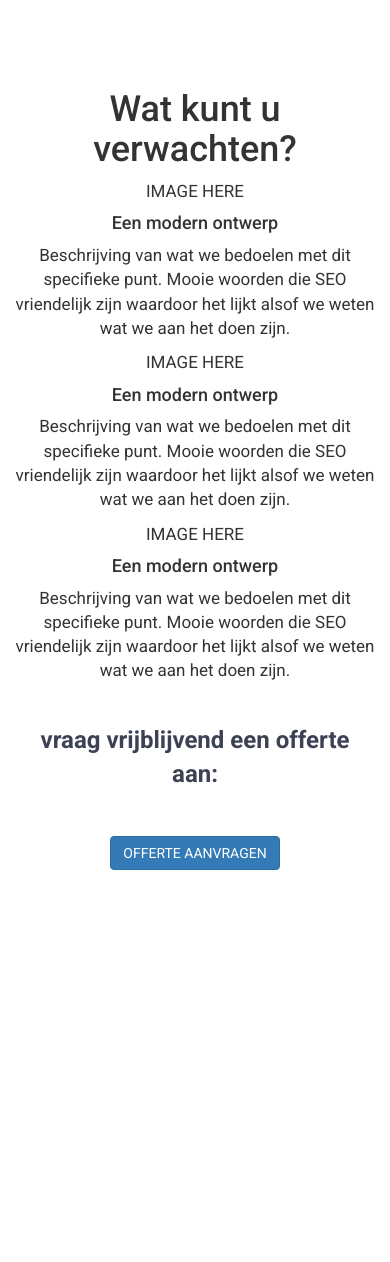
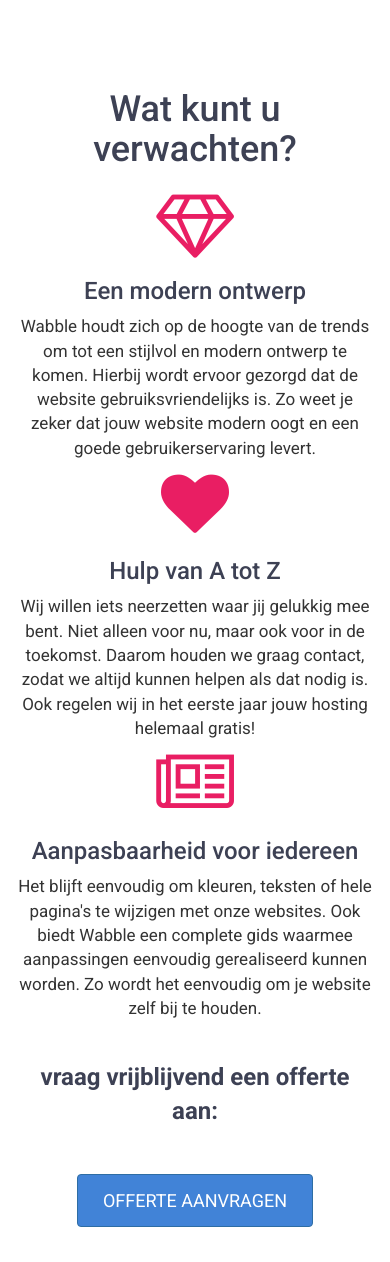
Before and after one commit to jwmvissering/Wabble-website, a PHP site: page /websites in a window 390 px wide. Shown: the part 1108-2370 px from the top of the page. Before the commit the page ends 1978 px from the top, so only its background shows below. Run offline with PHP 8.4, Linux system fonts and the light colour scheme; style sheets or scripts are compiled from the project's sources.

Commit message:
Added elements and changed text on services section websites.php. Added styling to it. No media queries yet.

```diff
--- a/scss/websites.scss
+++ b/scss/websites.scss
@@ -1,6 +1,19 @@
 $blue: #4183D7;
 $purple: #e91e63;
 $darkblue: #3d4154;
+
+/* text classes:
+  - primary: dark blue
+  - secondary: white
+  - highlight: purple
+*/
+.text-highlight {
+  color: $purple !important;
+}
+
+.text-primary {
+  color: $darkblue !important;
+}
 
 .quoteblck {
   margin-top: 70px;
@@ -40,10 +53,17 @@ $darkblue: #3d4154;
   color: #ffffff;
 }
 
-.cnt-websites h1 {
-  padding-bottom: 0.3em;
+.cnt-websites h1,
+.cnt-expectations h1 {
+  padding-bottom: 0.3em !important;
 }
 
 .web-intro {
   padding-bottom: 30px;
 }
+
+.btn-atn {
+  padding: 13px 25px;
+  font-size: 18px;
+  background-color: $blue;
+}
--- a/websites.php
+++ b/websites.php
@@ -65,24 +65,30 @@
 
 <section class="content cnt-expectations text-center">
     <div class="container">
-        <h1>Wat kunt u verwachten?</h1>
+        <h1 class="text-primary">Wat kunt u verwachten?</h1>
         <div class="row">
             <div class="col-md-4 services">
-                <p>IMAGE HERE</p>
-                <h4>Een modern ontwerp</h4>
-                <p>Beschrijving van wat we bedoelen met dit specifieke punt. Mooie woorden die SEO vriendelijk zijn waardoor het lijkt alsof we weten wat we aan het doen zijn. </p>
+                <i class="fa fa-4x fa-diamond text-highlight" aria-hidden="true"></i>
+                <h3 class="text-primary">Een modern ontwerp</h3>
+                <p>Wabble houdt zich op de hoogte van de trends om tot een stijlvol en modern ontwerp te komen.
+                   Hierbij wordt ervoor gezorgd dat de website gebruiksvriendelijks is.
+                   Zo weet je zeker dat jouw website modern oogt en een goede gebruikerservaring levert.</p>
             </div>
 
             <div class="col-md-4 services">
-                <p>IMAGE HERE</p>
-                <h4>Een modern ontwerp</h4>
-                <p>Beschrijving van wat we bedoelen met dit specifieke punt. Mooie woorden die SEO vriendelijk zijn waardoor het lijkt alsof we weten wat we aan het doen zijn. </p>
+                <i class="fa fa-4x fa-heart text-highlight" aria-hidden="true"></i>
+                <h3 class="text-primary">Hulp van A tot Z</h3>
+                <p> Wij willen iets neerzetten waar jij gelukkig mee bent. Niet alleen voor nu, maar ook voor in de toekomst.
+                    Daarom houden we graag contact, zodat we altijd kunnen helpen als dat nodig is.
+                    Ook regelen wij in het eerste jaar jouw hosting helemaal gratis!</p>
             </div>
 
             <div class="col-md-4 services">
-                <p>IMAGE HERE</p>
-                <h4>Een modern ontwerp</h4>
-                <p>Beschrijving van wat we bedoelen met dit specifieke punt. Mooie woorden die SEO vriendelijk zijn waardoor het lijkt alsof we weten wat we aan het doen zijn. </p>
+                <i class="fa fa-4x fa-newspaper-o text-highlight" aria-hidden="true"></i>
+                <h3 class="text-primary">Aanpasbaarheid voor iedereen</h3>
+                <p>Het blijft eenvoudig om kleuren, teksten of hele pagina's te wijzigen met onze websites.
+                    Ook biedt Wabble een complete gids waarmee aanpassingen eenvoudig gerealiseerd kunnen worden.
+                Zo wordt het eenvoudig om je website zelf bij te houden.</p>
             </div>
         </div>
 
```
